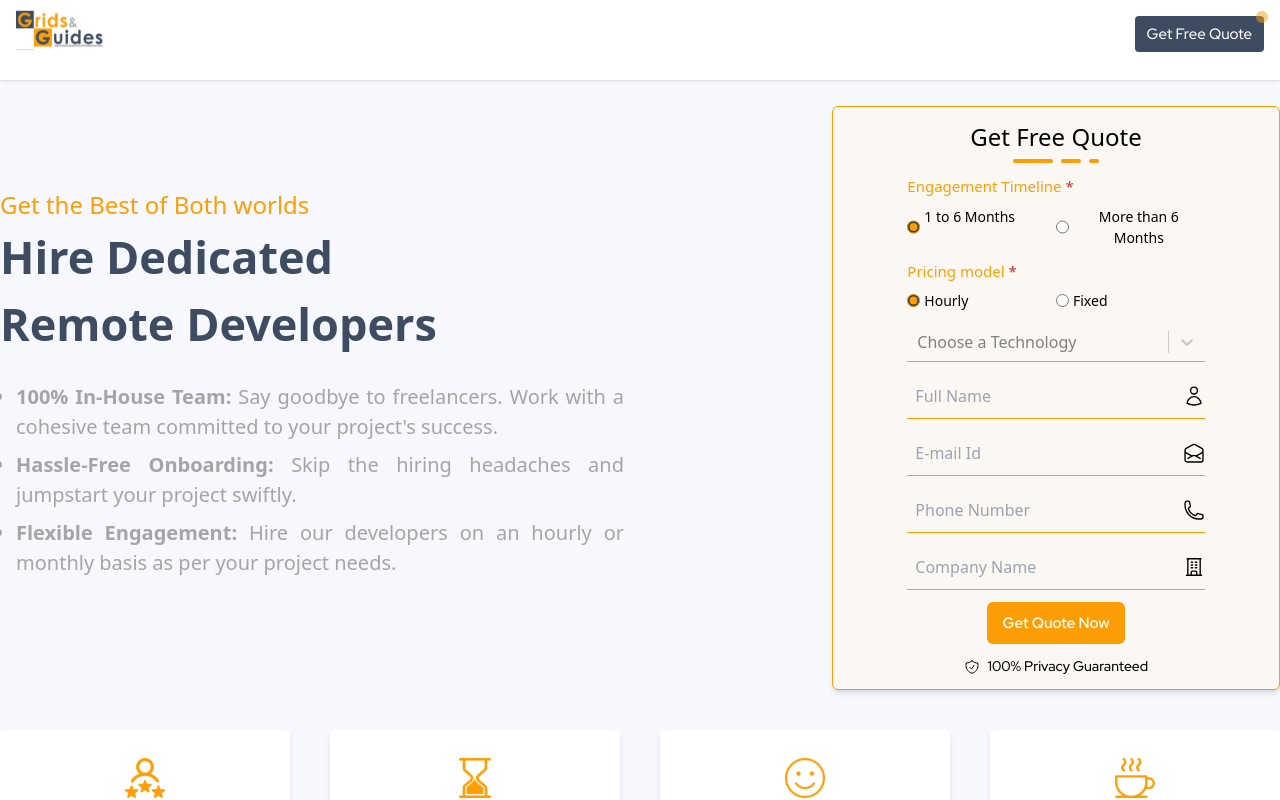
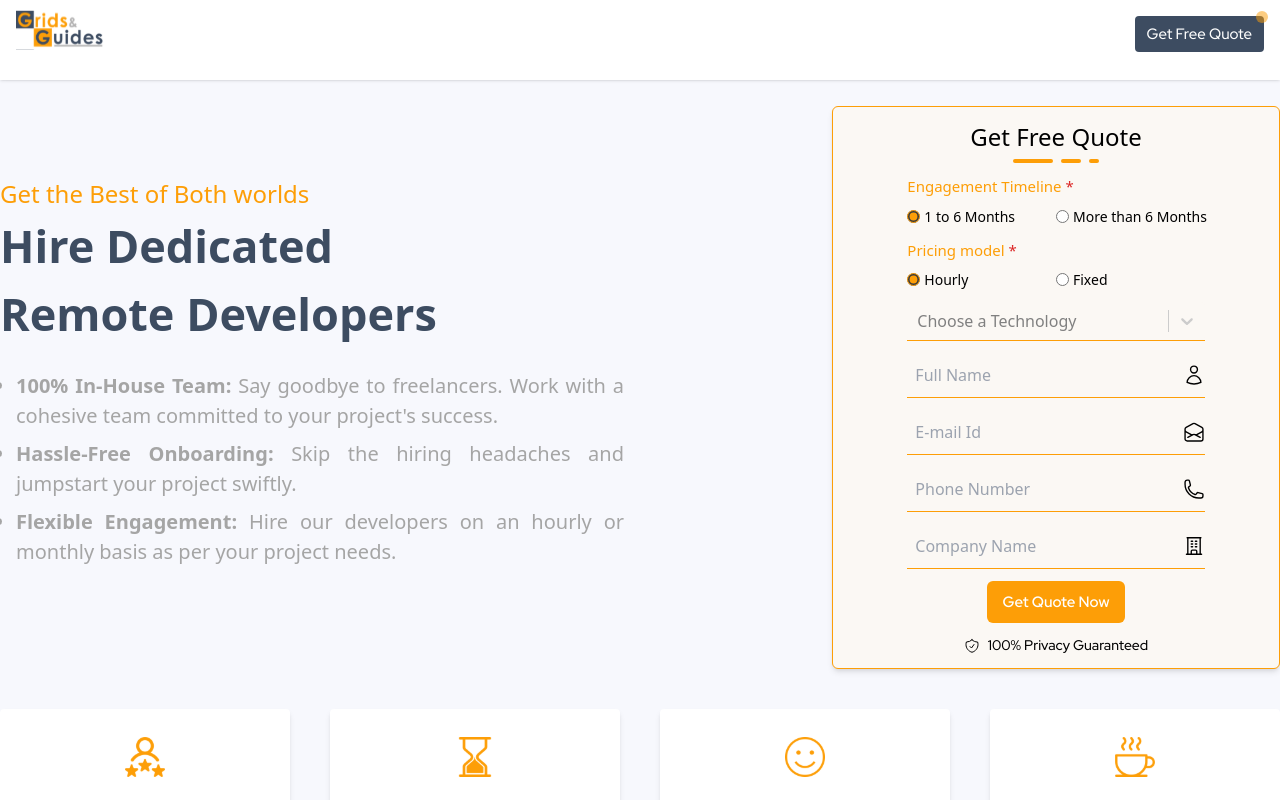
Before and after one commit to Rajavasanthan/gng-seo-landingpage, a Next.js app: page /hire-contract-developers in a window 1280 px wide. Shown: the top 800 px of the page. Built offline with nearby package versions, Linux system fonts and the light colour scheme.

Commit message:
form-responsive-issue-v2

```diff
--- a/components/ContactForm.js
+++ b/components/ContactForm.js
@@ -179,11 +179,11 @@ export default function ContactForm({ setFormError }) {
                         }}>
                             <div className="flex w-full">
                                 <input className="accent-[#FD9E07]" type="radio" id="joining" name="joining" value="1 to 6 Months" defaultChecked />
-                                <label className="text-[14px] font-500 text-center ml-1 cursor-pointer">1 to 6 Months</label>
+                                <label className="text-[14px] font-500 text-center ml-1 cursor-pointer flex-none">1 to 6 Months</label>
                             </div>
                             <div className="flex w-full">
                                 <input className="accent-[#FD9E07] border-none" type="radio" id="joining" name="joining" value="More Than 6 Months" />
-                                <label className="text-[14px] font-500 text-center ml-1 cursor-pointer">More than 6 Months</label>
+                                <label className="text-[14px] font-500 text-center ml-1 cursor-pointer flex-none">More than 6 Months</label>
                             </div>
                         </div>
                     </div>
@@ -194,13 +194,12 @@ export default function ContactForm({ setFormError }) {
                         }}>
                             <div className="flex w-full">
                                 <input className="accent-[#FD9E07] border-none" type="radio" id="pricingModel" name="pricingModel" value="Hourly" defaultChecked />
-                                <label className="text-[14px] font-500 text-center ml-1 cursor-pointer">Hourly</label>
+                                <label className="text-[14px] font-500 text-center ml-1 cursor-pointer flex-none">Hourly</label>
                             </div>
                             <div className="flex w-full">
                                 <input className="accent-[#FD9E07]" type="radio" id="pricingModel" name="pricingModel" value="Fixed" />
-                                <label className="text-[14px] font-500 text-center ml-1 cursor-pointer">Fixed</label>
+                                <label className="text-[14px] font-500 text-center ml-1 cursor-pointer flex-none">Fixed</label>
                             </div>
-
                         </div>
                     </div>
                     <div className="border-b border-[#FD9E07]">
```
